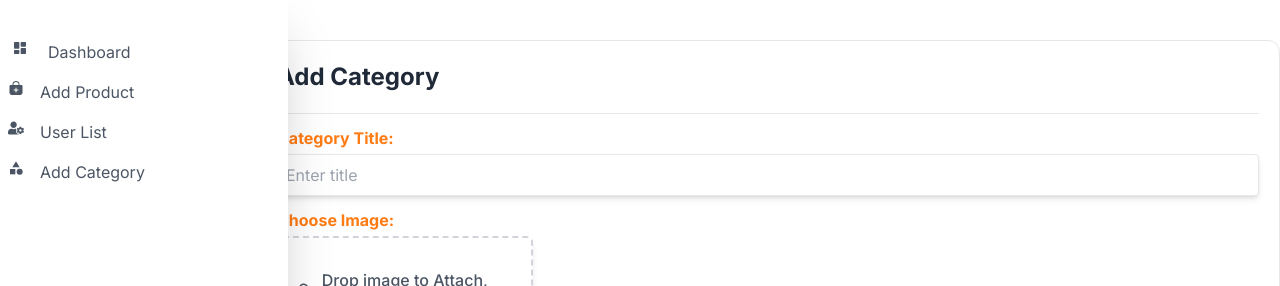
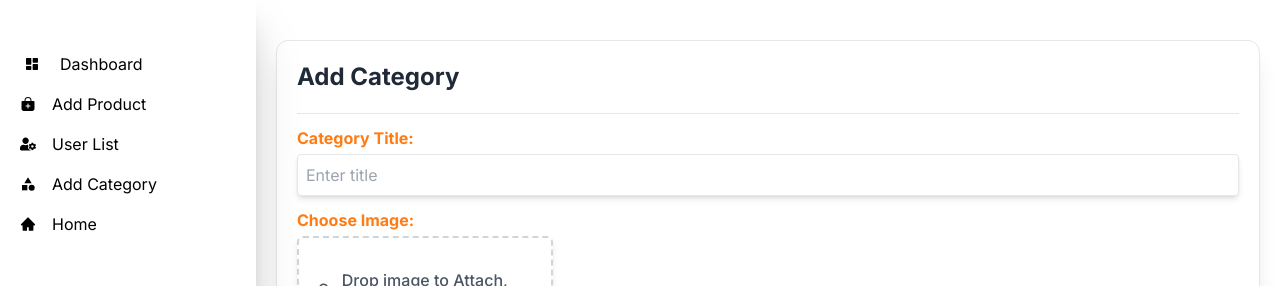
Before and after one commit to SagorAhamed251245/HatMart_client, a Next.js app: page /dashboard/addCategory in a window 1280 px wide. Shown: the top 286 px of the page. Built offline with nearby package versions, Linux system fonts and the light colour scheme; no server answers.

Commit message:
dashboard navbar done

```diff
--- a/src/app/(dashboardLayout)/dashboard/layout.js
+++ b/src/app/(dashboardLayout)/dashboard/layout.js
@@ -1,12 +1,11 @@
-import DemoSideBar from "@/components/Shared/SideBar/DemoSideBar";
 import SideBar from "@/components/Shared/SideBar/SideBar";
 
 const dashboardPage = ({ children }) => {
   return (
-    <main className="w-full flex ">
+    <main className="w-full lg:flex relative lg:static">
       {/* <SideBar /> */}
-      <DemoSideBar></DemoSideBar>
-      <section className="md:w-[80%] min-h-screen  pt-5   md:pt-10 ">
+      <SideBar></SideBar>
+      <section className="lg:w-[80%] w-full  min-h-screen  pt-5 px-5  md:pt-10 ">
         {children}
       </section>
     </main>
--- a/src/components/Shared/SideBar/DemoSideBar.jsx
+++ /dev/null
@@ -1,51 +0,0 @@
-import SideData from "@/data/sideNavData";
-import Link from "next/link";
-
-const DemoSideBar = () => {
-  const data = SideData();
-  return (
-    <aside className="md:w-[20%]">
-      <div className="h-screen flex items-end justify-end px-4 pb-6">
-        <button className="relative z-30 lg:hidden peer h-14 w-14 rounded-full bg-cyan-500 hover:bg-cyan-600 focus:bg-cyan-600 active:bg-cyan-700 transition">
-          <span className="text-white">
-            <svg
-              xmlns="http://www.w3.org/2000/svg"
-              fill="currentColor"
-              className="w-6 m-auto"
-              viewBox="0 0 16 16"
-            >
-              <path
-                fill-rule="evenodd"
-                d="M3.646 9.146a.5.5 0 0 1 .708 0L8 12.793l3.646-3.647a.5.5 0 0 1 .708.708l-4 4a.5.5 0 0 1-.708 0l-4-4a.5.5 0 0 1 0-.708zm0-2.292a.5.5 0 0 0 .708 0L8 3.207l3.646 3.647a.5.5 0 0 0 .708-.708l-4-4a.5.5 0 0 0-.708 0l-4 4a.5.5 0 0 0 0 .708z"
-              />
-            </svg>
-          </span>
-        </button>
-
-        <div className="z-20 fixed top-0 -left-96 lg:left-0 h-screen w-9/12 lg:w-72 bg-white shadow-2xl peer-focus:left-0 peer:transition ease-out delay-150 duration-200">
-          <nav role="navigation">
-            <div className=" -mx-4 relative overflow-y-auto overflow-x-hidden p-2 h-[100vh]">
-              <ul className="space-y-4 mb-12 px-4 mt-8">
-                {data.map(({ path, title, icon }) => (
-                  <li key={path}>
-                    <Link
-                      href={path}
-                      className="flex gap-4 text-gray-600 hover:text-gray-800 transition"
-                    >
-                      {icon}
-                      {title}
-                    </Link>
-                  </li>
-                ))}
-              </ul>
-            </div>
-          </nav>
-        </div>
-
-        <div className="z-10  lg:hidden fixed top-0 left-0 w-screen  bg-gray-900 bg-opacity-30 opacity-0 peer-focus:opacity-100 peer:transition duration-200"></div>
-      </div>
-    </aside>
-  );
-};
-
-export default DemoSideBar;
--- a/src/components/Shared/SideBar/SideBar.jsx
+++ b/src/components/Shared/SideBar/SideBar.jsx
@@ -1,25 +1,49 @@
 import SideData from "@/data/sideNavData";
 import Link from "next/link";
-import { AiFillHome } from "react-icons/ai";
 
 const SideBar = () => {
   const data = SideData();
   return (
-    <aside className=" border py-5 md:w-[5%] w-[40px] flex flex-col  justify-between items-center fixed bg-white shadow-xl   h-screen">
-      <div className="h-[60vh] flex flex-col  justify-between items-center">
-        {data.map(({ path, title, icon }) => (
-          <Link key={path} href={path}>
-            {icon}
-            {title}
-          </Link>
-        ))}
-      </div>
+    <aside className="lg:w-[20%] z-30  shadow-xl fixed lg:static bottom-10 right-5">
+      <div className="lg:h-screen flex items-end justify-end  ">
+        <button className="relative z-30 lg:hidden peer h-10 w-10 rounded-full bg-[#FF7218] hover:bg-[#ffa66e]focus:bg-bg-[#ffa66e] active:bg-[#ffa66e] transition">
+          <span className="text-white">
+            <svg
+              xmlns="http://www.w3.org/2000/svg"
+              fill="currentColor"
+              className="w-6 m-auto"
+              viewBox="0 0 16 16"
+            >
+              <path
+                fill-rule="evenodd"
+                d="M3.646 9.146a.5.5 0 0 1 .708 0L8 12.793l3.646-3.647a.5.5 0 0 1 .708.708l-4 4a.5.5 0 0 1-.708 0l-4-4a.5.5 0 0 1 0-.708zm0-2.292a.5.5 0 0 0 .708 0L8 3.207l3.646 3.647a.5.5 0 0 0 .708-.708l-4-4a.5.5 0 0 0-.708 0l-4 4a.5.5 0 0 0 0 .708z"
+              />
+            </svg>
+          </span>
+        </button>
 
-      <div>
-        <hr />
-        <Link href={"/"}>
-          {Home} <AiFillHome />
-        </Link>
+        <div
+          className="z-20 fixed top-0 -left-96 lg:left-0 h-screen  lg:w-[20%]
+         bg-white shadow-2xl peer-focus:left-0 peer:transition ease-out delay-150 duration-200"
+        >
+          <nav role="navigation">
+            <div className=" -mx-4 relative overflow-y-auto overflow-x-hidden p-5 h-[100vh]">
+              <ul className="space-y-4 mb-12 px-4 mt-8">
+                {data.map(({ path, title, icon }) => (
+                  <li key={path}>
+                    <Link
+                      href={path}
+                      className="flex gap-4  items-center  text-black hover:text-green-400 transition"
+                    >
+                      <> {icon}</>
+                      <>{title}</>
+                    </Link>
+                  </li>
+                ))}
+              </ul>
+            </div>
+          </nav>
+        </div>
       </div>
     </aside>
   );
--- /dev/null
+++ b/src/components/Shared/SideBar/SideBar2.jsx
@@ -0,0 +1,28 @@
+import SideData from "@/data/sideNavData";
+import Link from "next/link";
+import { AiFillHome } from "react-icons/ai";
+
+const SideBar = () => {
+  const data = SideData();
+  return (
+    <aside className=" border py-5 md:w-[5%] w-[40px] flex flex-col  justify-between items-center fixed bg-white shadow-xl   h-screen">
+      <div className="h-[60vh] flex flex-col  justify-between items-center">
+        {data.map(({ path, title, icon }) => (
+          <Link key={path} href={path}>
+            {icon}
+            {title}
+          </Link>
+        ))}
+      </div>
+
+      <div>
+        <hr />
+        <Link href={"/"}>
+          {Home} <AiFillHome />
+        </Link>
+      </div>
+    </aside>
+  );
+};
+
+export default SideBar;
--- a/src/data/sideNavData.js
+++ b/src/data/sideNavData.js
@@ -2,6 +2,7 @@ import { BiSolidDashboard } from "react-icons/bi";
 import { IoBagAdd } from "react-icons/io5";
 import { FaUserCog } from "react-icons/fa";
 import { MdCategory } from "react-icons/md";
+import { AiFillHome } from "react-icons/ai";
 
 const user = {
   role: "admin",
@@ -32,6 +33,11 @@ const SideData = () => {
         title: "Add Category",
         icon: <MdCategory />,
       },
+      {
+        path: "/",
+        title: "Home",
+        icon: <AiFillHome />,
+      },
     ];
   } else if (user.role === "user") {
     sideData = [
```
